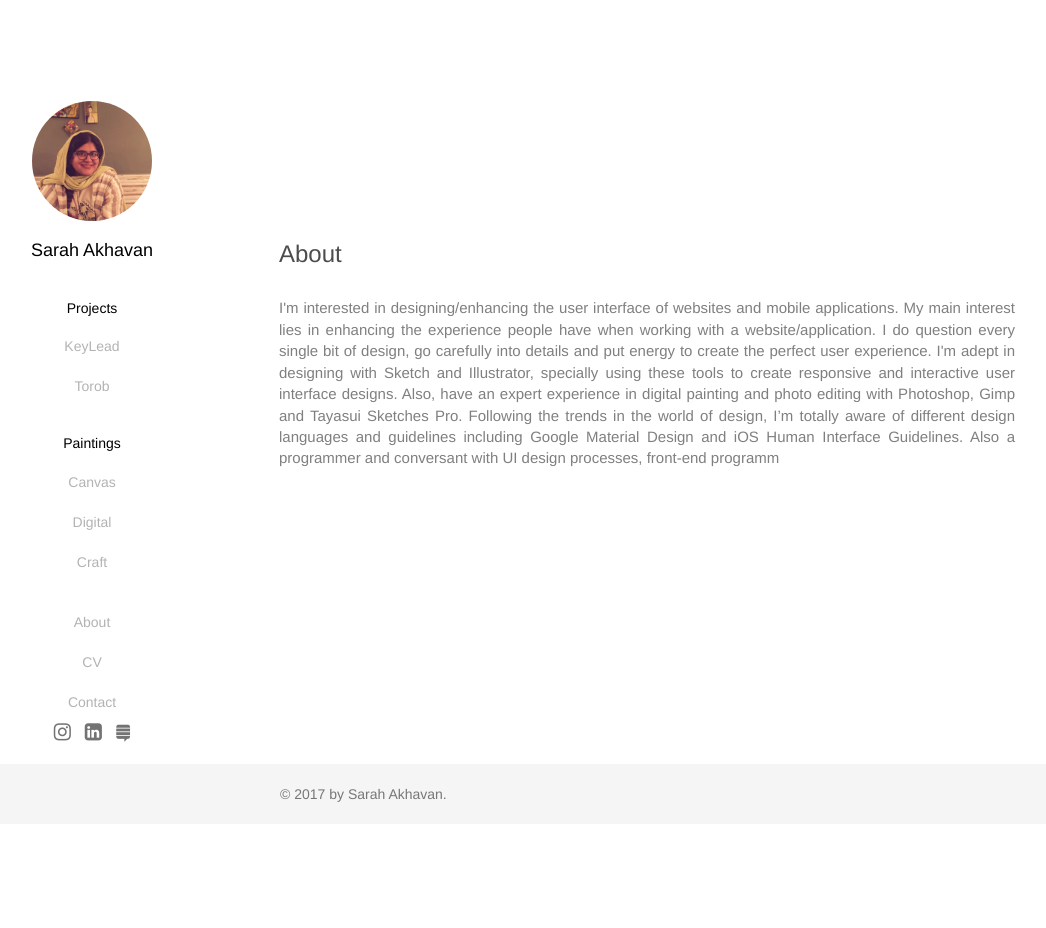
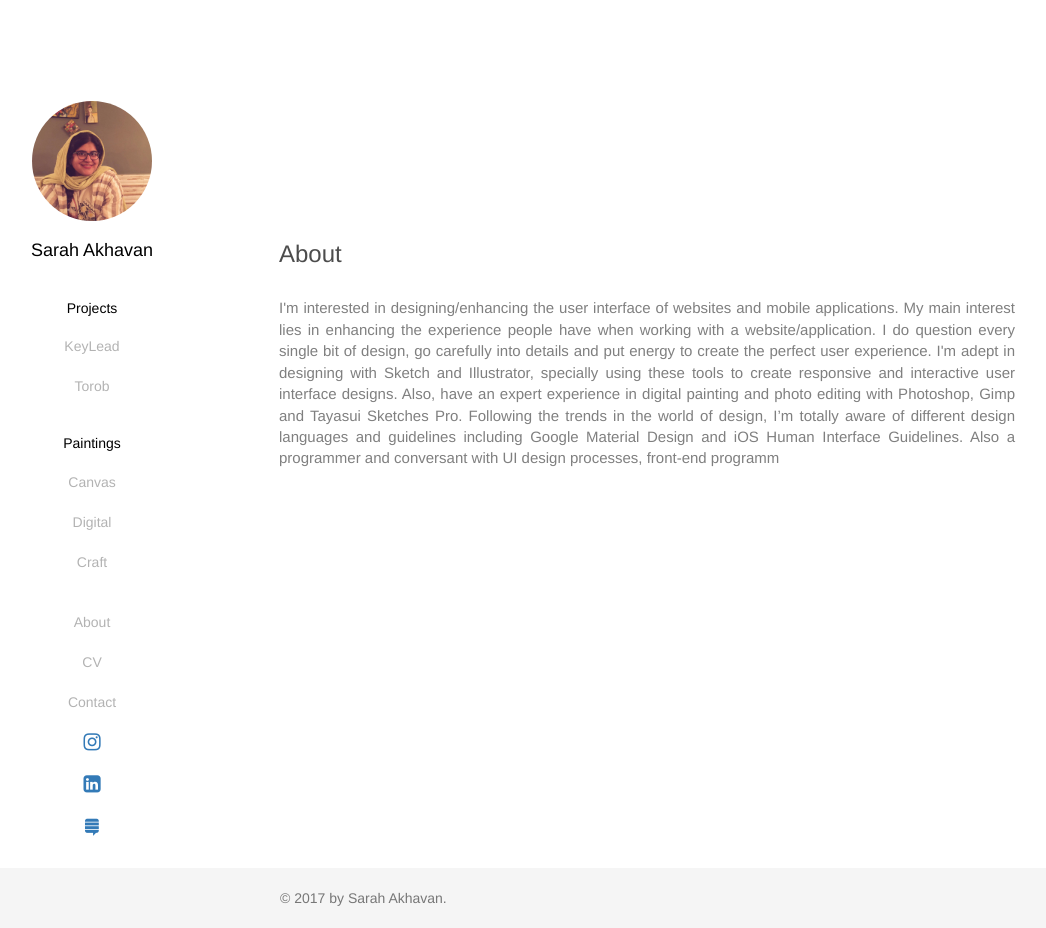
Before and after one commit to sarahakhavan/sarahakhavan, a plain HTML site: page index.html in a window 1280 px wide. Shown: the whole page, without its empty margins (55-1101 px from the left). Before the commit the page ends 824 px from the top, so only its background shows below. Drawn offline with nearby package versions, Linux system fonts and the light colour scheme.

Commit message:
link to social networks added

```diff
--- a/index.html
+++ b/index.html
@@ -57,9 +57,9 @@
                 <a class="nav-link Contact" data-toggle="tab" href="#contact">Contact</a>
             </li>
             <li class="nav-item">
-                <i class="fa fa-instagram"></i>
-                <i class="fa fa-linkedin-square"></i>
-                <i class="fa fa-stack-exchange"></i>
+                <a href="https://www.instagram.com/pishigraphy/"><i class="fa fa-instagram"></i></a>
+                <a href="https://www.linkedin.com/in/sarahakhavan/"><i class="fa fa-linkedin-square"></i></a>
+                <a href="https://ux.stackexchange.com/users/79297/jack-in-the-box?tab=profile"><i class="fa fa-stack-exchange"></i></a>
             </li>
         </ul>
     </div>
```
